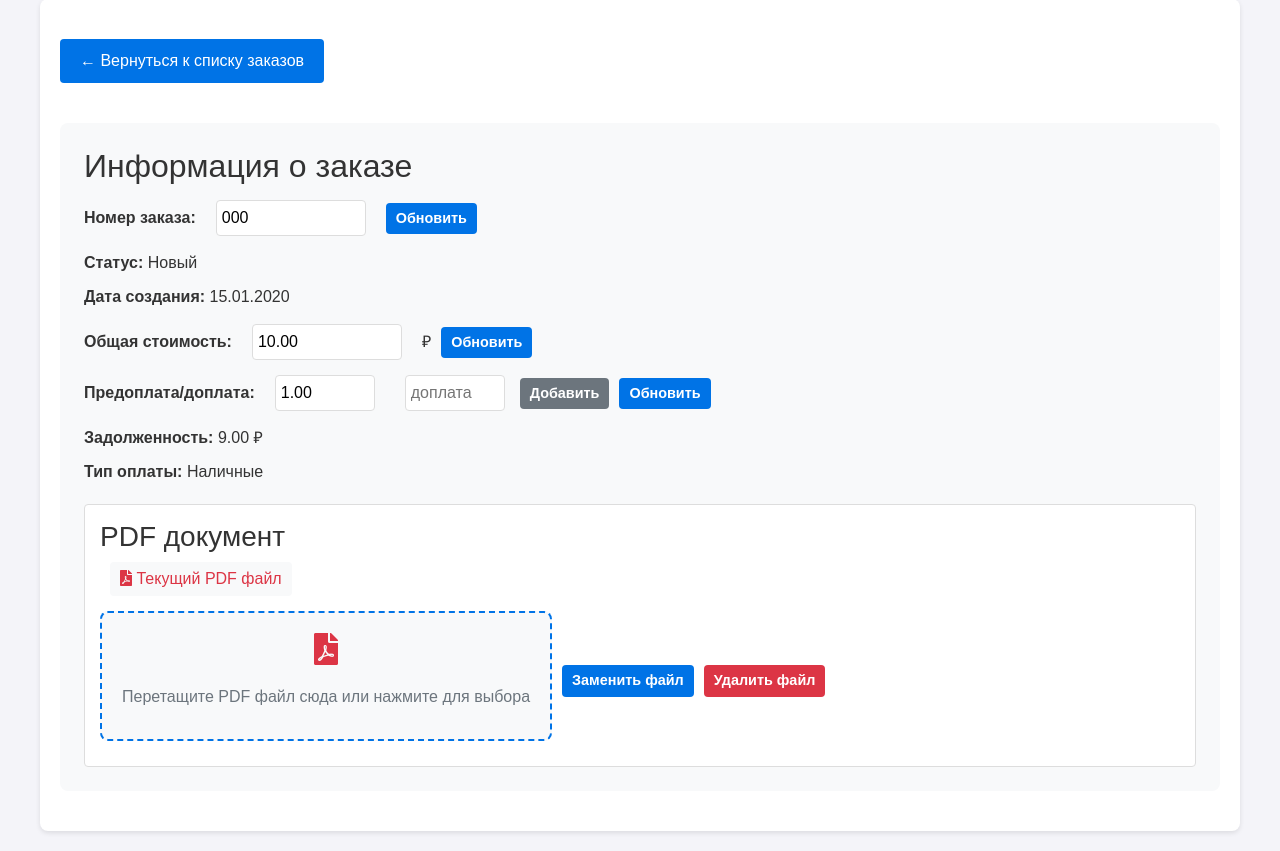
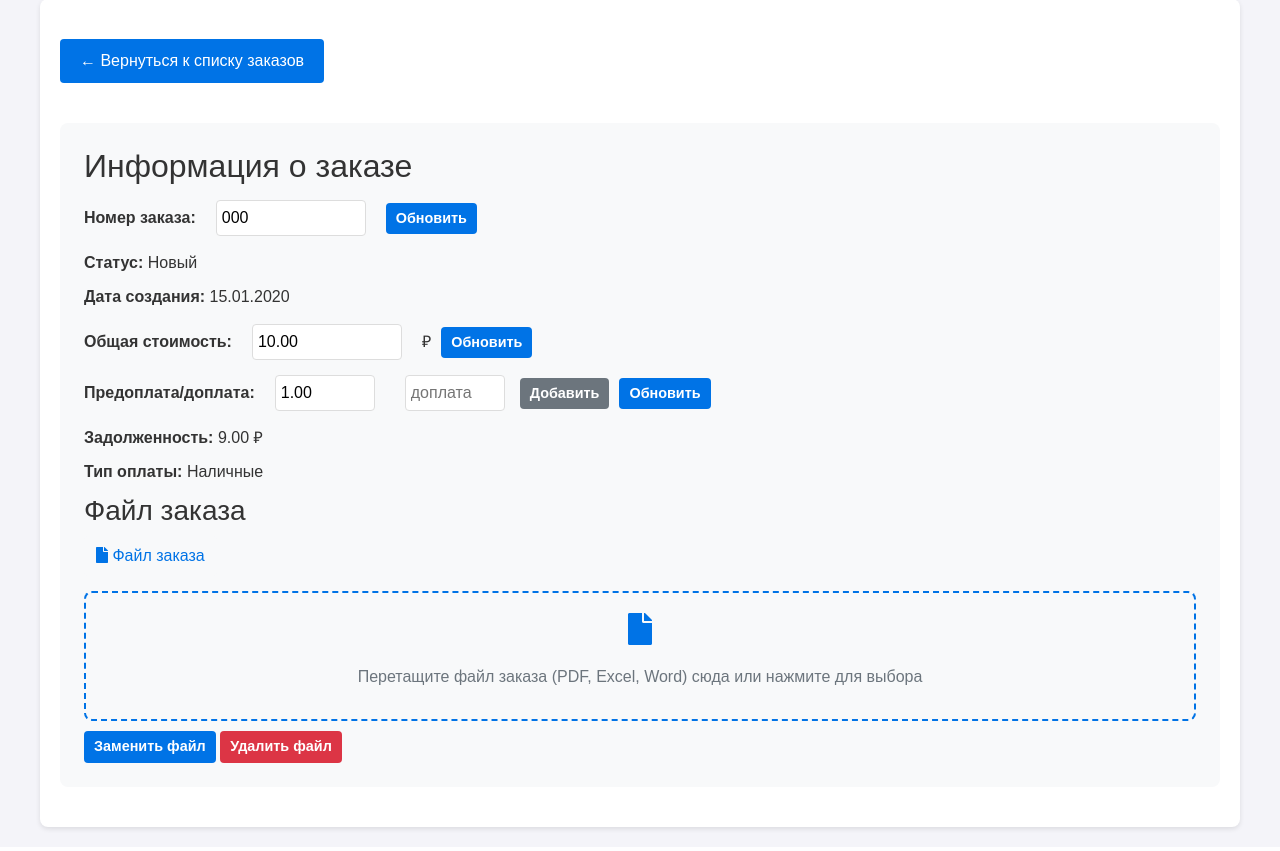
Before and after one commit to kentafar1k/okna, a Django app: page /orders/1/ in a window 1280 px wide. Shown: the part 91-942 px from the top of the page. Run offline with Django 5.2, Linux system fonts and the light colour scheme; a user stored in the database is signed in; tables that the repository leaves empty hold one stand-in row (values such as "Sample post"); parts of the project's set-up code (start-up, migrations or seed data) failed here and were passed over.

Commit message:
добавил эксель и ворд

```diff
--- a/orders/forms.py
+++ b/orders/forms.py
@@ -5,7 +5,7 @@ from clients.models import Client
 class OrderForm(forms.ModelForm):
     class Meta:
         model = Order
-        fields = ['client', 'order_number', 'total_price', 'prepayment', 'payment_type', 'pdf_file']
+        fields = ['client', 'order_number', 'total_price', 'prepayment', 'payment_type', 'order_file']
         widgets = {
             'client': forms.Select(attrs={
                 'class': 'form-control',
@@ -14,9 +14,9 @@ class OrderForm(forms.ModelForm):
             'total_price': forms.NumberInput(attrs={'class': 'form-control', 'min': '0', 'step': '0.01', 'placeholder': 'Введите стоимость'}),
             'prepayment': forms.NumberInput(attrs={'class': 'form-control', 'min': '0', 'step': '0.01', 'placeholder': 'Введите предоплату'}),
             'payment_type': forms.Select(attrs={'class': 'form-control'}),
-            'pdf_file': forms.FileInput(attrs={
+            'order_file': forms.FileInput(attrs={
                 'class': 'form-control',
-                'accept': 'application/pdf'
+                'accept': '.pdf,.xlsx,.xls,.doc,.docx'
             }),
         }
 
--- a/orders/templates/orders/client_orders.html
+++ b/orders/templates/orders/client_orders.html
@@ -5,7 +5,7 @@
 {% block content %}
 <div class="container">
     <div class="orders-header">
-        <h2>Мои заказы</h2>
+        <h2>Заказы</h2>
         <div class="sort-box" style="margin-bottom: 20px;">
             <form method="get" id="sortForm">
                 <select name="sort" onchange="this.form.submit()" class="sort-select">
--- a/orders/templates/orders/order_detail.html
+++ b/orders/templates/orders/order_detail.html
@@ -75,44 +75,54 @@
                 <p><strong>Задолженность:</strong> {{ order.get_debt }} ₽</p>
                 <p><strong>Тип оплаты:</strong> {{ order.get_payment_type_display }}</p>
                 <div class="pdf-section">
-                    <h3>PDF документ</h3>
-                    {% if order.pdf_file %}
-                        <div class="current-pdf">
-                            <a href="{{ order.pdf_file.url }}"
-                               class="pdf-link"
+                    <h3>Файл заказа</h3>
+                    {% if order.order_file %}
+                        <div class="current-file">
+                            <a href="{{ order.order_file.url }}"
+                               class="file-link"
                                target="_blank"
-                               title="Открыть PDF">
-                                <i class="fas fa-file-pdf"></i> Текущий PDF файл
+                               title="Открыть файл">
+                                {% with filename=order.order_file.name|lower %}
+                                    {% if '.pdf' in filename %}
+                                        <i class="fas fa-file-pdf"></i> PDF файл
+                                    {% elif '.xlsx' in filename or '.xls' in filename %}
+                                        <i class="fas fa-file-excel"></i> Excel файл
+                                    {% elif '.doc' in filename or '.docx' in filename %}
+                                        <i class="fas fa-file-word"></i> Word файл
+                                    {% else %}
+                                        <i class="fas fa-file"></i> Файл заказа
+                                    {% endif %}
+                                {% endwith %}
                             </a>
                         </div>
                     {% else %}
                         <p class="text-muted">Файл не прикреплен</p>
                     {% endif %}
 
-                    <form method="post" action="{% url 'orders:update_pdf' order.id %}" enctype="multipart/form-data" class="pdf-form">
+                    <form method="post" action="{% url 'orders:update_file' order.id %}" enctype="multipart/form-data" class="file-form">
                         {% csrf_token %}
-                        <div class="pdf-upload">
-                            <div class="pdf-drop-zone" id="pdfDropZone">
+                        <div class="file-upload">
+                            <div class="file-drop-zone" id="fileDropZone">
                                 <div class="drop-zone-content">
-                                    <i class="fas fa-file-pdf"></i>
-                                    <p>Перетащите PDF файл сюда или нажмите для выбора</p>
+                                    <i class="fas fa-file"></i>
+                                    <p>Перетащите файл заказа (PDF, Excel, Word) сюда или нажмите для выбора</p>
                                 </div>
                                 <input type="file"
-                                       name="pdf_file"
-                                       accept="application/pdf"
-                                       class="pdf-file-input"
+                                       name="order_file"
+                                       accept=".pdf,.xlsx,.xls,.doc,.docx"
+                                       class="file-input"
                                        style="display: none;">
                             </div>
-                            <div id="pdfFileName" class="pdf-file-name"></div>
+                            <div id="fileName" class="file-name"></div>
                             <button type="submit" class="btn btn-primary btn-sm">
-                                {% if order.pdf_file %}Заменить файл{% else %}Добавить файл{% endif %}
+                                {% if order.order_file %}Заменить файл{% else %}Добавить файл{% endif %}
                             </button>
-                            {% if order.pdf_file %}
+                            {% if order.order_file %}
                             <button type="submit"
-                                    name="remove_pdf"
+                                    name="remove_file"
                                     value="1"
                                     class="btn btn-danger btn-sm"
-                                    onclick="return confirm('Вы уверены, что хотите удалить PDF файл?')">
+                                    onclick="return confirm('Вы уверены, что хотите удалить файл заказа?')">
                                 Удалить файл
                             </button>
                             {% endif %}
@@ -142,75 +152,58 @@
     }
 
     document.addEventListener('DOMContentLoaded', function() {
-        const dropZone = document.getElementById('pdfDropZone');
-        const fileInput = document.querySelector('.pdf-file-input');
-        const fileNameDisplay = document.getElementById('pdfFileName');
-        const pdfForm = document.querySelector('.pdf-form');
+        const dropZone = document.getElementById('fileDropZone');
+        const fileInput = dropZone.querySelector('.file-input');
+        const fileNameDisplay = document.getElementById('fileName');
 
-        // Обработка клика по зоне
+        // Клик по зоне загрузки
         dropZone.addEventListener('click', function() {
             fileInput.click();
         });
 
-        // Обработка выбора файла
-        fileInput.addEventListener('change', function() {
-            if (this.files.length > 0) {
-                const file = this.files[0];
-                if (file.type === 'application/pdf') {
-                    fileNameDisplay.textContent = `Выбран файл: ${file.name}`;
-                    fileNameDisplay.style.display = 'block';
-                    // Автоматически отправляем форму при выборе файла
-                    pdfForm.submit();
-                } else {
-                    alert('Пожалуйста, выберите PDF файл');
-                    this.value = '';
-                    fileNameDisplay.style.display = 'none';
-                }
+        // Обработка перетаскивания
+        dropZone.addEventListener('dragover', function(e) {
+            e.preventDefault();
+            dropZone.classList.add('dragover');
+        });
+
+        dropZone.addEventListener('dragleave', function() {
+            dropZone.classList.remove('dragover');
+        });
+
+        dropZone.addEventListener('drop', function(e) {
+            e.preventDefault();
+            dropZone.classList.remove('dragover');
+
+            if (e.dataTransfer.files.length) {
+                fileInput.files = e.dataTransfer.files;
+                updateFileName(e.dataTransfer.files[0]);
             }
         });
 
-        // Предотвращаем стандартное поведение браузера при перетаскивании
-        ['dragenter', 'dragover', 'dragleave', 'drop'].forEach(eventName => {
-            dropZone.addEventListener(eventName, preventDefaults, false);
+        // Обработка выбора файла через диалог
+        fileInput.addEventListener('change', function() {
+            if (fileInput.files.length) {
+                updateFileName(fileInput.files[0]);
+            }
         });
 
-        function preventDefaults(e) {
-            e.preventDefault();
-            e.stopPropagation();
-        }
+        function updateFileName(file) {
+            fileNameDisplay.textContent = file.name;
+            fileNameDisplay.style.display = 'block';
 
-        // Обработка перетаскивания файла
-        ['dragenter', 'dragover'].forEach(eventName => {
-            dropZone.addEventListener(eventName, highlight, false);
-        });
+            // Меняем иконку в зависимости от типа файла
+            const icon = dropZone.querySelector('i');
+            const extension = file.name.split('.').pop().toLowerCase();
 
-        ['dragleave', 'drop'].forEach(eventName => {
-            dropZone.addEventListener(eventName, unhighlight, false);
-        });
-
-        function highlight(e) {
-            dropZone.classList.add('dragover');
-        }
-
-        function unhighlight(e) {
-            dropZone.classList.remove('dragover');
-        }
-
-        // Обработка отпускания файла
-        dropZone.addEventListener('drop', handleDrop, false);
-
-        function handleDrop(e) {
-            const dt = e.dataTransfer;
-            const file = dt.files[0];
-
-            if (file && file.type === 'application/pdf') {
-                fileInput.files = dt.files;
-                fileNameDisplay.textContent = `Выбран файл: ${file.name}`;
-                fileNameDisplay.style.display = 'block';
-                // Автоматически отправляем форму при перетаскивании файла
-                pdfForm.submit();
+            if (extension === 'pdf') {
+                icon.className = 'fas fa-file-pdf';
+            } else if (['xlsx', 'xls'].includes(extension)) {
+                icon.className = 'fas fa-file-excel';
+            } else if (['doc', 'docx'].includes(extension)) {
+                icon.className = 'fas fa-file-word';
             } else {
-                alert('Пожалуйста, перетащите PDF файл');
+                icon.className = 'fas fa-file';
             }
         }
     });
@@ -304,51 +297,24 @@
             background-color: #5a6268;
         }
 
-        .pdf-link {
+        .file-link {
+            color: #0073e6;
             display: inline-block;
-            color: #dc3545;
             text-decoration: none;
-            padding: 5px 10px;
+            padding: 8px 12px;
+            border-radius: 4px;
             background-color: #f8f9fa;
-            border-radius: 4px;
-            margin-left: 10px;
+            margin-bottom: 15px;
+            transition: all 0.2s ease;
         }
 
-        .pdf-link:hover {
+        .file-link:hover {
             background-color: #e9ecef;
+            color: #005bb5;
             text-decoration: none;
-            color: #c82333;
         }
 
-        .pdf-section {
-            margin-top: 20px;
-            padding: 15px;
-            background: #fff;
-            border: 1px solid #ddd;
-            border-radius: 4px;
-        }
-
-        .current-pdf {
-            margin-bottom: 15px;
-        }
-
-        .pdf-upload {
-            display: flex;
-            gap: 10px;
-            align-items: center;
-            margin-top: 10px;
-        }
-
-        .btn-danger {
-            background-color: #dc3545;
-            color: white;
-        }
-
-        .btn-danger:hover {
-            background-color: #c82333;
-        }
-
-        .pdf-drop-zone {
+        .file-drop-zone {
             border: 2px dashed #0073e6;
             border-radius: 8px;
             padding: 20px;
@@ -359,12 +325,12 @@
             margin-bottom: 10px;
         }
 
-        .pdf-drop-zone:hover {
+        .file-drop-zone:hover {
             background-color: #e9ecef;
             border-color: #005bb5;
         }
 
-        .pdf-drop-zone.dragover {
+        .file-drop-zone.dragover {
             background-color: #e3f2fd;
             border-color: #005bb5;
         }
@@ -375,11 +341,11 @@
 
         .drop-zone-content i {
             font-size: 2em;
-            color: #dc3545;
+            color: #0073e6;
             margin-bottom: 10px;
         }
 
-        .pdf-file-name {
+        .file-name {
             margin: 10px 0;
             font-size: 0.9em;
             color: #28a745;
--- a/orders/urls.py
+++ b/orders/urls.py
@@ -20,6 +20,6 @@ urlpatterns = [
     path('profile/', views.client_profile, name='client_profile'),
     path('<int:order_id>/delete/', views.delete_order, name='delete_order'),
     path('clients/delete/<int:client_id>/', views.delete_client, name='delete_client'),
-    path('order/<int:order_id>/update-pdf/', views.update_pdf, name='update_pdf'),
+    path('order/<int:order_id>/update-pdf/', views.update_file, name='update_file'),
     path('order/<int:order_id>/status-history/', views.get_order_status_history, name='order_status_history'),
 ]
--- a/orders/views.py
+++ b/orders/views.py
@@ -540,23 +540,23 @@ def delete_client(request, client_id):
     return JsonResponse({'success': False, 'error': 'Неверный метод запроса'})
 
 @manager_required
-def update_pdf(request, order_id):
+def update_file(request, order_id):
     order = get_object_or_404(Order, id=order_id)
 
     if request.method == 'POST':
-        if 'remove_pdf' in request.POST:
+        if 'remove_file' in request.POST:
             # Удаляем старый файл
-            if order.pdf_file:
-                order.pdf_file.delete()
-            messages.success(request, 'PDF файл удален')
-        elif 'pdf_file' in request.FILES:
+            if order.order_file:
+                order.order_file.delete()
+            messages.success(request, 'Файл заказа удален')
+        elif 'order_file' in request.FILES:
             # Удаляем старый файл перед загрузкой нового
-            if order.pdf_file:
-                order.pdf_file.delete()
+            if order.order_file:
+                order.order_file.delete()
             # Сохраняем новый файл
-            order.pdf_file = request.FILES['pdf_file']
+            order.order_file = request.FILES['order_file']
             order.save()
-            messages.success(request, 'PDF файл обновлен')
+            messages.success(request, 'Файл заказа обновлен')
 
     return redirect('orders:order_detail', order_id=order.id)
 
```
Also changed, not shown: orders/models.py (+8 -8 lines), orders/templates/orders/create_order.html (+60 -69 lines), orders/templates/orders/orders.html (+21 -11 lines), orders/migrations/0010_remove_order_pdf_file_order_order_file.py (added), 4 other files.
